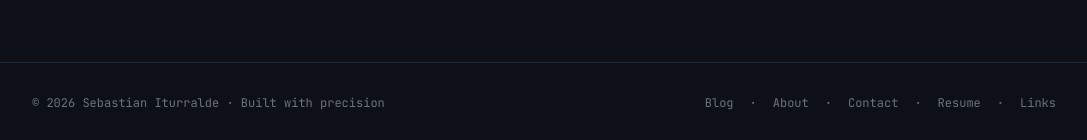
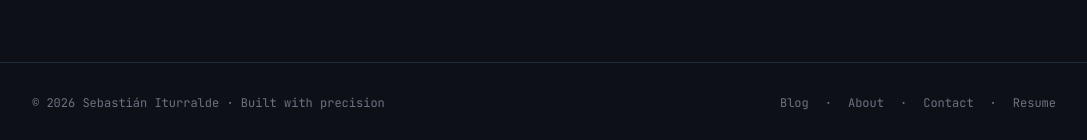
Before and after one commit to BYULabs/byulabs.github.io, a Jekyll site: the page built from index.html, in a window 1280 px wide. Shown: the part 1067-1207 px from the top of the page, without its empty margins (96-1183 px from the left). Built offline with Jekyll 4.4.1, drawn with Linux system fonts in a browser that asks for light colours.

Commit message:
fix: correct spelling of Sebastián in footer

```diff
--- a/_includes/footer.html
+++ b/_includes/footer.html
@@ -2,7 +2,7 @@
 <footer class="container mx-auto px-4 py-8 border-t dark:border-gray-800 light:border-gray-200">
   <div class="max-w-5xl mx-auto flex flex-col sm:flex-row items-center justify-between gap-4">
     <div class="text-xs dark:text-gray-500 light:text-gray-500">
-        © 2026 Sebastian Iturralde · Built with precision
+        © 2026 Sebastián Iturralde · Built with precision
     </div>
     <div class="flex flex-wrap justify-center gap-4 text-xs dark:text-gray-500 light:text-gray-500">
       <a href="https://www.itusebastian.com/blog/" class="hover:dark:text-gray-400 hover:light:text-gray-700 transition-colors">Blog</a>
@@ -12,8 +12,6 @@
       <a href="https://www.itusebastian.com/contact/" class="hover:dark:text-gray-400 hover:light:text-gray-700 transition-colors">Contact</a>
       <span>·</span>
       <a href="https://www.itusebastian.com/cv/" class="hover:dark:text-gray-400 hover:light:text-gray-700 transition-colors">Resume</a>
-      <span>·</span>
-      <a href="https://www.itusebastian.com/links/" class="hover:dark:text-gray-400 hover:light:text-gray-700 transition-colors">Links</a>
     </div>
   </div>
 </footer>
```
